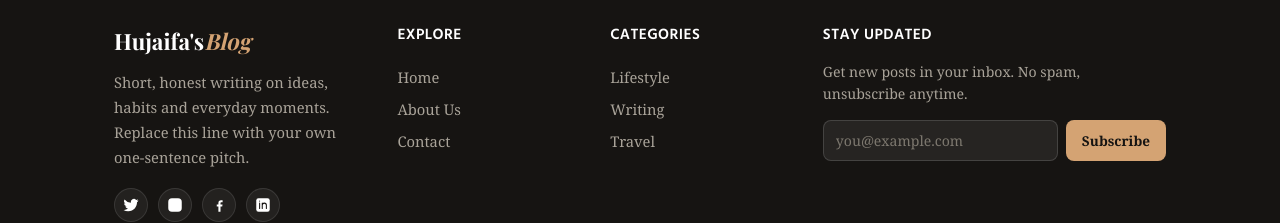
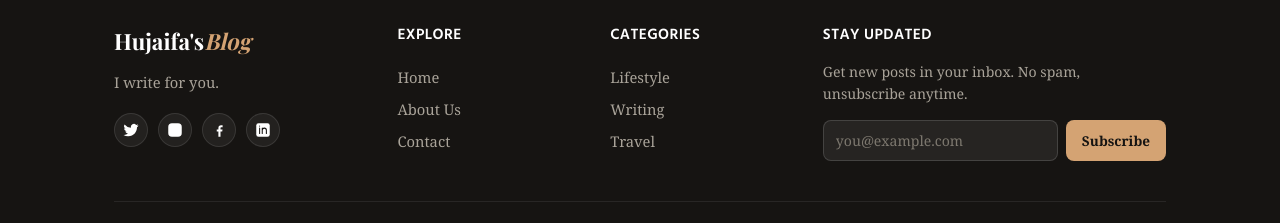
Before and after one commit to mdhujaifatowhid/myblog, a Next.js app: page / in a window 1280 px wide. Shown: the part 570-793 px from the top of the page. Built offline with nearby package versions, Linux system fonts and the light colour scheme; no server answers.

Commit message:
Update footer description text

```diff
--- a/components/Footer.js
+++ b/components/Footer.js
@@ -39,8 +39,7 @@ export default function Footer() {
           <div className="footer-brand">
             <Link href="/" className="footer-logo">Hujaifa&#39;s<span>Blog</span></Link>
             <p>
-              Short, honest writing on ideas, habits and everyday moments. Replace this
-              line with your own one-sentence pitch.
+              I write for you.
             </p>
             <div className="footer-social">
               <a href="https://x.com/HujaifaTowhid" aria-label="Twitter / X"><SocialIcon name="twitter" /></a>
```
